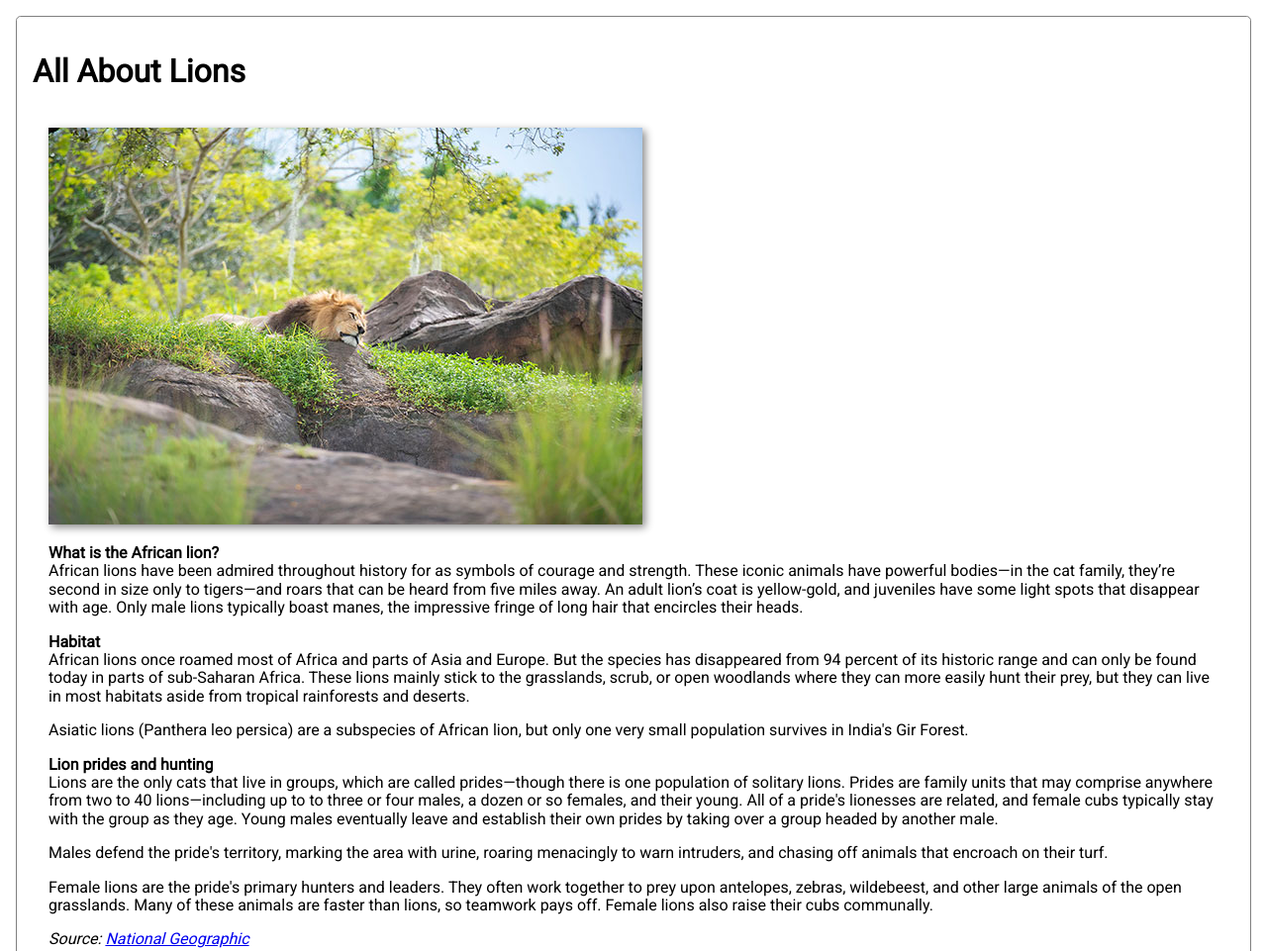
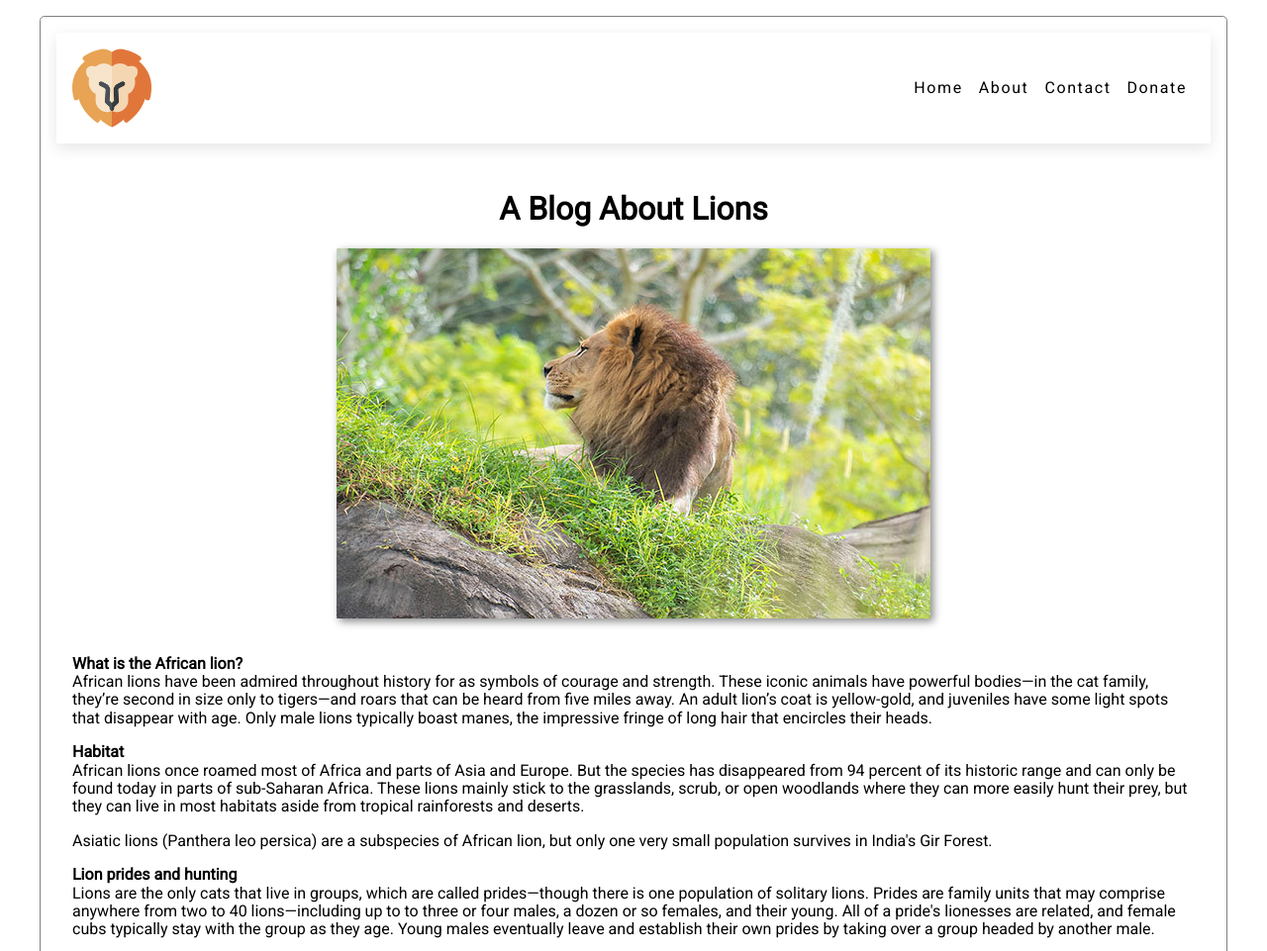
Before and after one commit to ryreiterman/blog-template, a plain HTML site: page index.html in a window 1280 px wide. Shown: the top 961 px of the page at 99% size. Drawn offline with Linux system fonts and the light colour scheme.

Commit message:
Added icons and footer

```diff
--- a/index.html
+++ b/index.html
@@ -6,22 +6,46 @@
   <meta http-equiv="X-UA-Compatible" content="ie=edge">
   <link href="https://fonts.googleapis.com/css2?family=Roboto&display=swap" rel="stylesheet">
   <link rel="stylesheet" href="normalize.css">
+  <link rel="stylesheet" href="https://cdnjs.cloudflare.com/ajax/libs/font-awesome/5.14.0/css/all.min.css">
   <link rel="stylesheet" href="styles.css">
   <title>Ryan Reiterman Blog Template</title>
 </head>
 <body>
   <header>
-   <h1>
-     All About Lions
-   </h1>
     <nav>
-
+      <div class="nav-center">
+        <div class="nav-header">
+          <img src="icons/leo_300.png" class="logo" alt="Lion logo">
+          <button class="nav-toggle">
+            <i class="fas fa-bars"></i>
+          </button>
+        </div>
+        <ul class="links">
+          <li>
+            <a href="#">Home</a>
+          </li>
+          <li>
+            <a href="#">About</a>
+          </li>
+          <li>
+            <a href="#">Contact</a>
+          </li>
+          <li>
+            <a href="#">Donate</a>
+          </li>
+        </ul>
+      </div>
     </nav>
  </header>
 
   <main>
-    <img src="images/lion_sept_14_2020_web_600.jpg" alt="A male lion sleeps on a rock" class="hero">
+    <div class="main-hero">
+      <h1>
+        A Blog About Lions
+      </h1>
 
+      <img src="images/lion_side_cu_sept_14_2020_web_600.jpg" alt="A male lion relaxes on a rock" class="hero">
+    </div>
     <p>
       <strong>What is the African lion?</strong><br>
       African lions have been admired throughout history for as symbols of courage and strength. These iconic animals have powerful bodies—in the cat family, they’re second in size only to tigers—and roars that can be heard from five miles away. An adult lion’s coat is yellow-gold, and juveniles have some light spots that disappear with age. Only male lions typically boast manes, the impressive fringe of long hair that encircles their heads.</p><p>
@@ -84,5 +108,16 @@
    </div>
   </div>
  </section>
+
+<footer>
+  <div class="social-icons">
+    <img src="icons/facebook_30.png" alt="Facebook icon">
+    <img src="icons/twitter_30.png" alt="Twitter icon">
+    <img src="icons/instagram_30.png" alt="Instagram icon">
+    <img src="icons/snapchat_30.png" alt="Snapchat icon">
+    <img src="icons/spotify_30.png" alt="Spotify icon">
+  </div>
+</footer>
+ <script src="js-menu.js"></script>
 </body>
 </html>
--- /dev/null
+++ b/js-menu.js
@@ -0,0 +1,6 @@
+const navToggle = document.querySelector('.nav-toggle');
+const links = document.querySelector('.links');
+
+navToggle.addEventListener('click', function() {
+  links.classList.toggle('show-links');
+});
--- a/styles.css
+++ b/styles.css
@@ -1,5 +1,16 @@
+
+
 :root {
   box-sizing: border-box;
+  --ff-primary: "Roboto", sans-serif;
+  --ff-secondary: "Open Sans", sans-serif;
+  --transition: all 0.3s linear;
+  --spacing: 0.1rem;
+  --radius: 0.25rem;
+  --light-shadow: 0 5px 15px rgba(0, 0, 0, 0.1);
+  --dark-shadow: 0 5px 15px rgba(0, 0, 0, 0.2);
+  --max-width: 1000px;
+  --fixed-width: 620px;
 }
 
 *,
@@ -10,10 +21,19 @@
 
 body {
   font-family: 'Roboto', sans-serif;
+  max-width: 1200px;
+  margin: 1em auto;
   border: 1px solid grey;
   padding: 1em;
-  margin: 1em;
   border-radius: .3em;
+}
+
+ul {
+  list-style-type: none;
+}
+
+a {
+  text-decoration: none;
 }
 
 img {
@@ -26,8 +46,16 @@ main {
   padding: 1em;
 }
 
+.logo {
+  height: 60px;
+}
+
+.main-hero {
+  margin: 2em;
+  text-align: center;
+}
+
 .hero {
-  text-align: center;
   box-shadow: 3px 3px 8px #888888;
 }
 
@@ -57,3 +85,115 @@ main {
   float:right;
   margin-left: 10px;
 }
+
+footer {
+  display: flex;
+  justify-content: center;
+  align-items: center;
+  flex-flow: column wrap;
+  background-color: #f2f2f2;
+
+  margin-top: 2em;
+  padding: 1em;
+}
+
+.social-icons {
+flex-flow: column;
+}
+
+.social-icons img {
+  padding: .5em;
+}
+
+/*
+===============
+Navbar
+===============
+*/
+nav {
+  background: var(--clr-white);
+  box-shadow: var(--light-shadow);
+}
+.nav-header {
+  display: flex;
+  align-items: center;
+  justify-content: space-between;
+  padding: 1rem;
+}
+.nav-toggle {
+  font-size: 1.5rem;
+  color: var(--clr-primary-5);
+  background: transparent;
+  border-color: transparent;
+  transition: var(--transition);
+  cursor: pointer;
+}
+.nav-toggle:hover {
+  color: var(--clr-primary-1);
+  transform: rotate(90deg);
+}
+
+.links a {
+  color: var(--clr-grey-3);
+  font-size: 1rem;
+  text-transform: capitalize;
+  letter-spacing: var(--spacing);
+  display: block;
+  padding: 0.5rem 1rem;
+  transition: var(--transition);
+}
+.links a:hover {
+  background: var(--clr-primary-8);
+  color: var(--clr-primary-5);
+  padding-left: 1.5rem;
+}
+
+.links {
+  height: 0;
+  overflow: hidden;
+  transition: var(--transition);
+}
+.show-links {
+  height: 10rem;
+}
+
+@media screen and (min-width: 800px) {
+
+  .nav-center {
+    display: flex;
+    justify-content: space-between;
+    align-items: center;
+    padding: 1rem;
+  }
+
+  .logo {
+    margin-right: auto;
+    height: 80px;
+  }
+
+  .nav-header {
+    padding: 0;
+  }
+  .nav-toggle {
+    display: none;
+  }
+  .links {
+    height: auto;
+    display: flex;
+  }
+  .links a {
+    padding: 0;
+    margin: 0 0.5rem;
+  }
+  .links a:hover {
+    padding: 0;
+    background: transparent;
+  }
+
+footer {
+  flex-direction: row;
+  align-items: baseline;
+}
+
+
+}
```
Also changed, not shown: icons/facebook_30.png (added), icons/instagram_30.png (added), icons/leo.png (added), icons/leo_100.png (added), icons/leo_150.png (added), icons/leo_300.png (added), icons/leo_80.png (added), icons/snapchat_30.png (added), icons/spotify_30.png (added), icons/twitter_30.png (added), images/lion_side_cu_sept_14_2020_web_600.jpg (added). Lines whose indentation alone changed are shown as unchanged.
